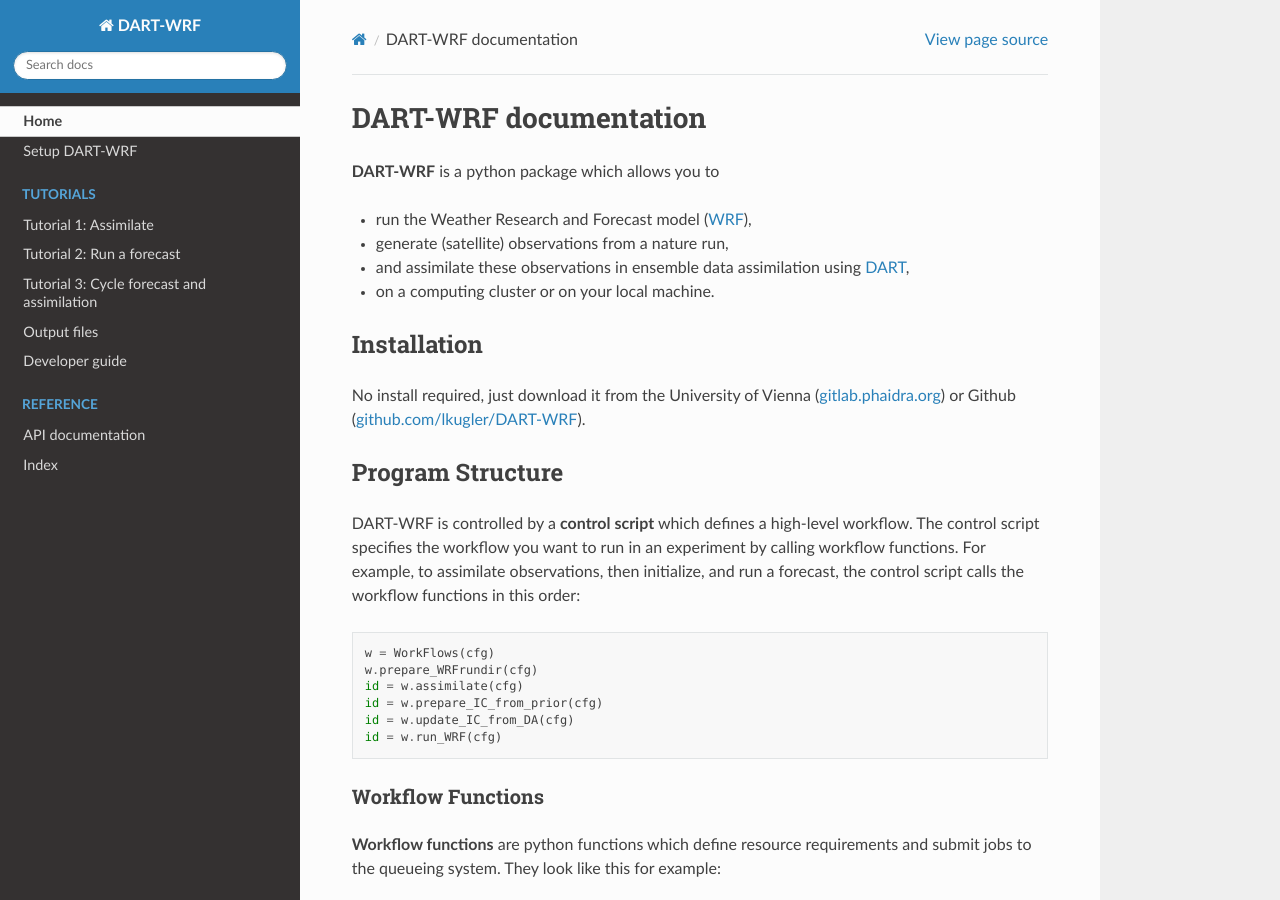
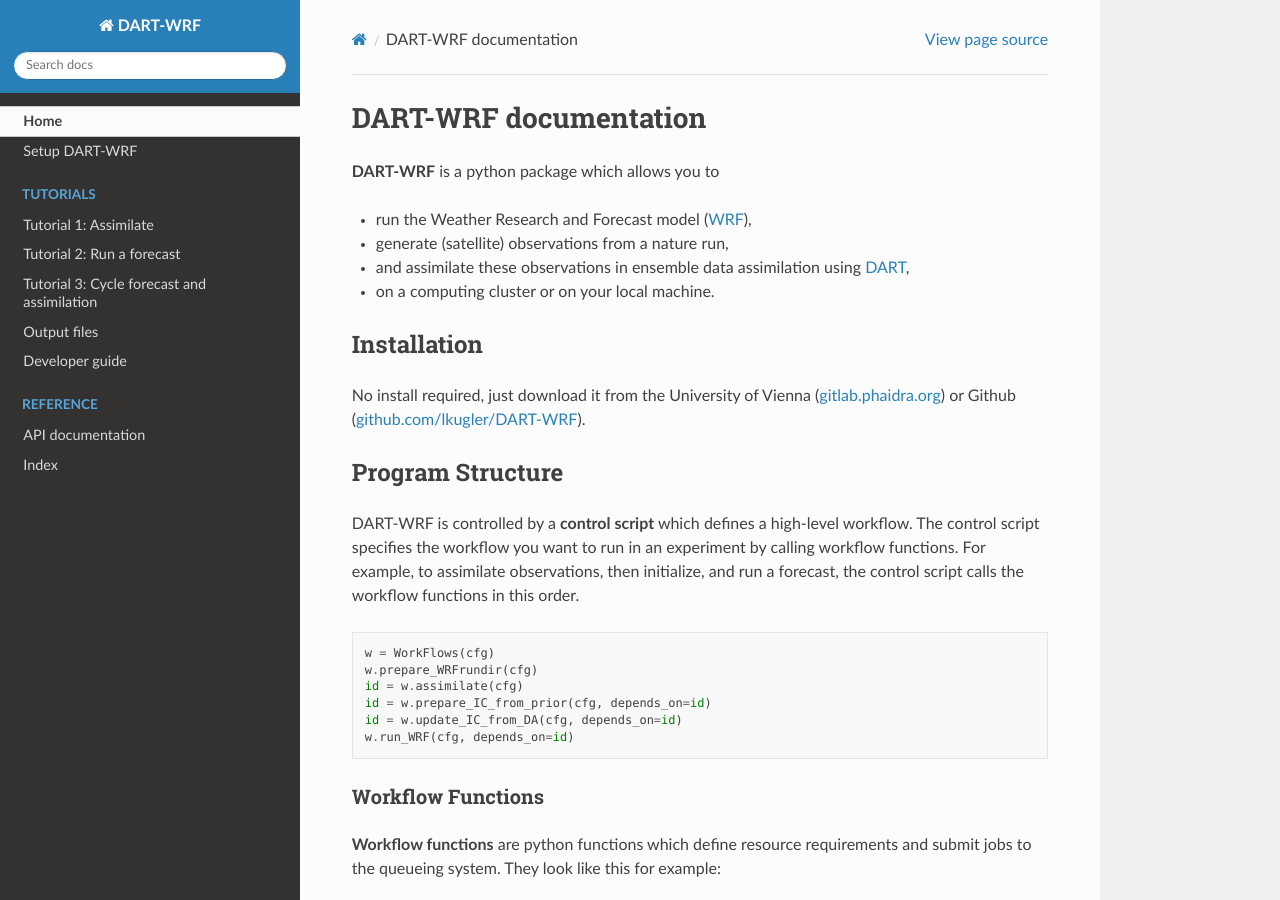
Before and after one commit to lkugler/DART-WRF, a Sphinx documentation site: the page built from docs/source/index.rst, in a window 1280 px wide and 900 px high. Built offline with Sphinx 7.4.7 and the Read the Docs theme 3.1.0, drawn with Linux system fonts in a browser that asks for light colours.

Commit message:
Edit index.rst

```diff
--- a/docs/source/index.rst
+++ b/docs/source/index.rst
@@ -21,16 +21,16 @@
 
 DART-WRF is controlled by a **control script** which defines a high-level workflow.
 The control script specifies the workflow you want to run in an experiment by calling workflow functions.
-For example, to assimilate observations, then initialize, and run a forecast, the control script calls the workflow functions in this order:
+For example, to assimilate observations, then initialize, and run a forecast, the control script calls the workflow functions in this order.
 
 .. code-block:: python
 
     w = WorkFlows(cfg)
     w.prepare_WRFrundir(cfg)
     id = w.assimilate(cfg)
-    id = w.prepare_IC_from_prior(cfg)
-    id = w.update_IC_from_DA(cfg)
-    id = w.run_WRF(cfg)
+    id = w.prepare_IC_from_prior(cfg, depends_on=id)
+    id = w.update_IC_from_DA(cfg, depends_on=id)
+    w.run_WRF(cfg, depends_on=id)
 
 
 Workflow Functions
```
